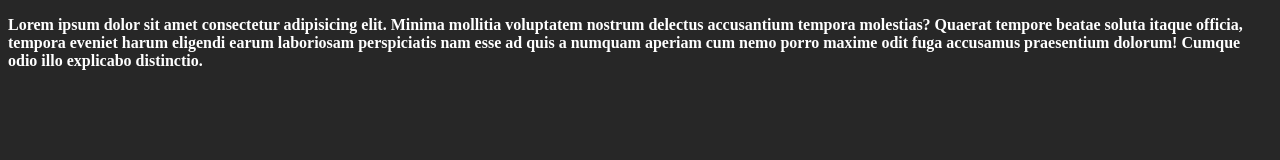
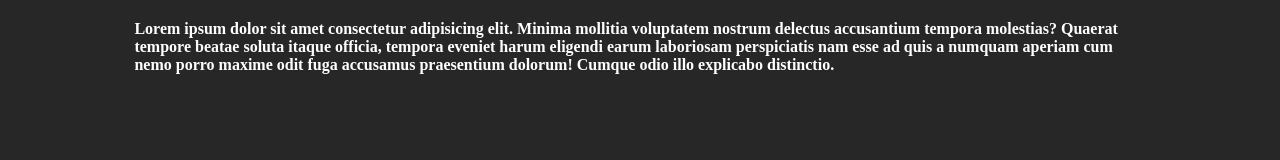
Before and after one commit to grlucy/SCSS-tutorial, a plain HTML site: page index.html in a window 1280 px wide. Drawn offline with Linux system fonts and the light colour scheme.

Commit message:
created nested styles

```diff
--- a/assets/scss/main.scss
+++ b/assets/scss/main.scss
@@ -10,5 +10,17 @@ $font-weights: (
 body {
   background: $primary-color;
   color: $text-color;
-  font-weight: map-get($font-weights, bold);
 }
+
+.main {
+  width: 80%;
+  margin: 20px auto;
+
+  #{&}_para {
+    font-weight: map-get($font-weights, bold);
+
+    &:hover {
+      color: $accent-color;
+    }
+  }
+}
--- a/index.html
+++ b/index.html
@@ -10,7 +10,7 @@
   </head>
   <body>
     <div class="main">
-      <p>
+      <p class="main_para">
         Lorem ipsum dolor sit amet consectetur adipisicing elit. Minima mollitia
         voluptatem nostrum delectus accusantium tempora molestias? Quaerat
         tempore beatae soluta itaque officia, tempora eveniet harum eligendi
```
Also changed, not shown: assets/css/main.css, 1 other file.
